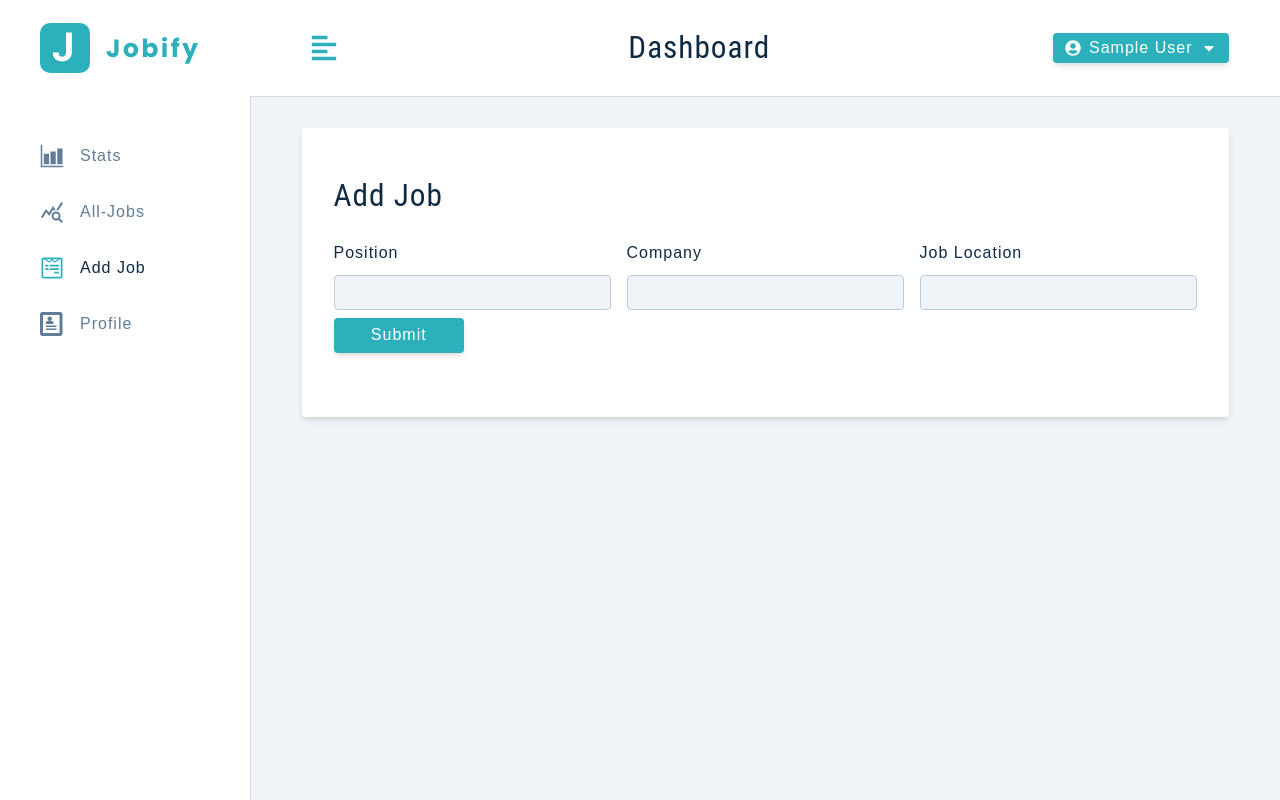
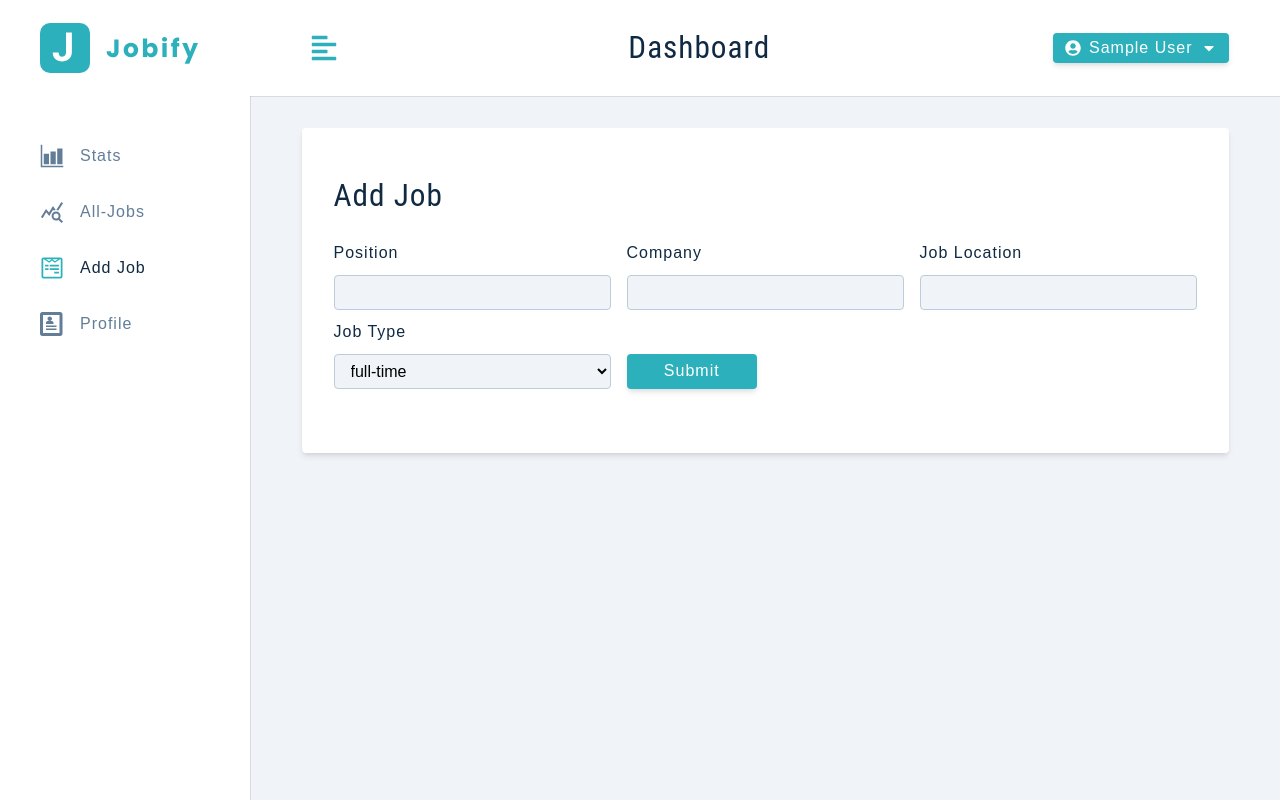
Before and after one commit to AnsariAbdullah/jobify, a React (Create React App) app in the folder client/: page /add-jobs in a window 1280 px wide. Built offline with nearby package versions, Linux system fonts and the light colour scheme; sample sign-in values are in the browser's storage.

Commit message:
add jobtype select

```diff
--- a/client/src/pages/dashboard/AddJob.js
+++ b/client/src/pages/dashboard/AddJob.js
@@ -65,6 +65,25 @@
 					/>
 					{/* job type */}
 
+					<div className='form-row'>
+						<label htmlFor='jobType' className='form-label'>
+							job type
+						</label>
+						<select
+							name='jobType'
+							value={jobType}
+							onChange={handleJobInput}
+							className='form-select'
+						>
+							{jobTypeOptions.map((itemValue, index)=>
+								<option key={index} value={itemValue}>
+									{itemValue}
+								</option>
+							)}
+						</select>
+
+					</div>
+
 					{/* job status */}
 
 					<div className='btn-container'>
```
